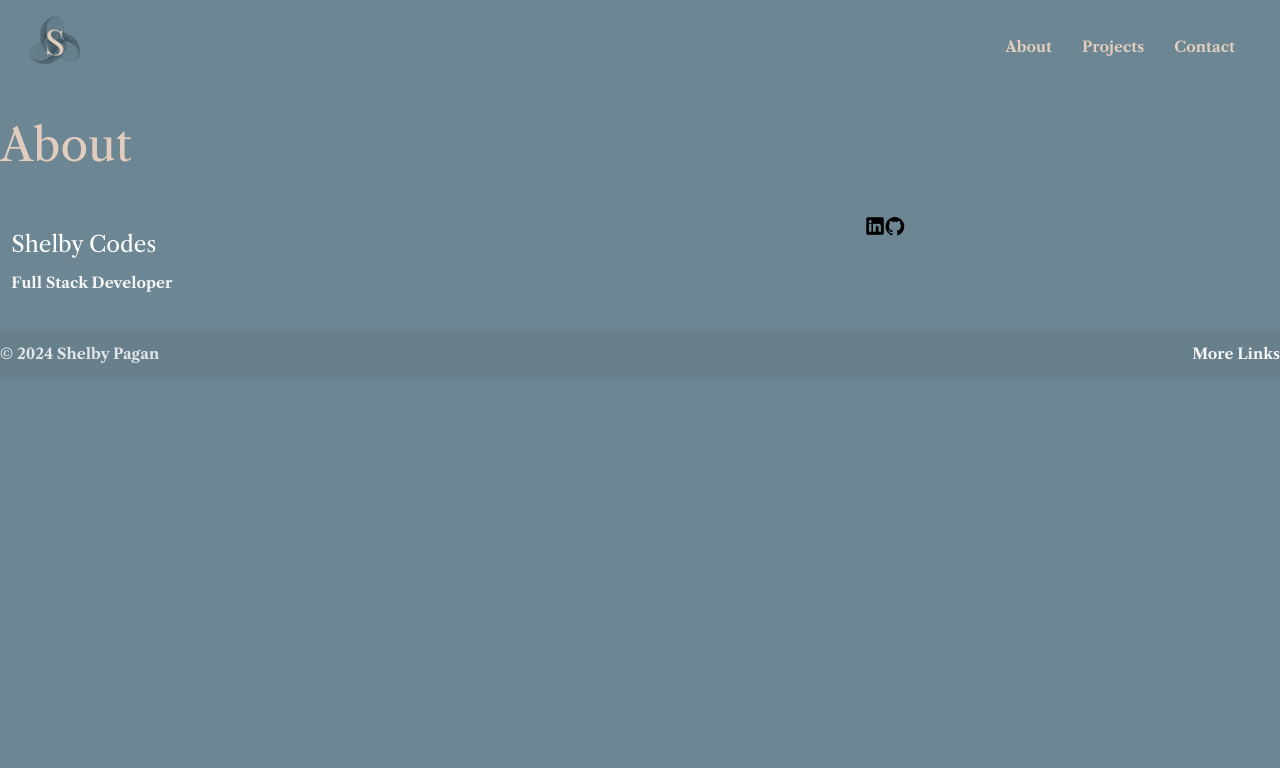
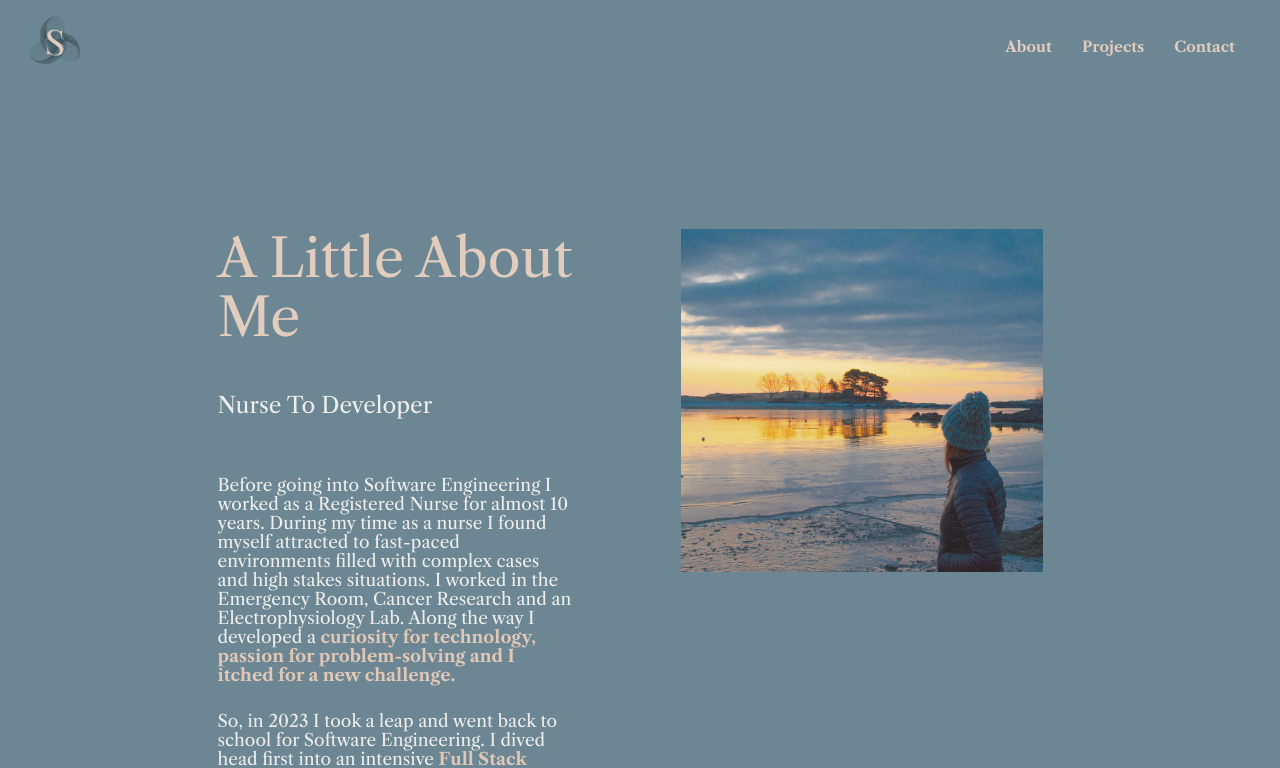
Before and after one commit to shelbyyy16/shelby-codes, a React (Vite) app: page /about in a window 1280 px wide. Shown: the top 768 px of the page. Built offline with nearby package versions, Linux system fonts and the light colour scheme; a web font is replaced by a local one.

Commit message:
about me page

```diff
--- a/src/components/Footer.jsx
+++ b/src/components/Footer.jsx
@@ -7,12 +7,13 @@ function Footer() {
       <div className="container">
         <div className="row">
           <div className="col l6 s12">
-            <h5 className="white-text">Shelby Codes</h5>
-            <p className="grey-text text-lighten-4">
-              Full Stack Developer
-            </p>
+            <h6 id="highlight">Shelby Codes</h6>
           </div>
-          <div className="col l4 offset-l2 s12">
+        </div>
+      </div>
+        <div className="container">
+          © 2024 Shelby Pagan
+          <div className="grey-text text-lighten-4 right" >
             <Link to="https://www.linkedin.com/in/shelbypagan/" target="_blank">
             <img src="public/images/linkedin.png" id ='icon' alt="LinkedIn Profile" width="20" height="20"></img>
             </Link>
@@ -21,15 +22,7 @@ function Footer() {
             </Link>
           </div>
         </div>
-      </div>
-      <div className="footer-copyright">
-        <div className="container">
-          © 2024 Shelby Pagan
-          <a className="grey-text text-lighten-4 right" href="#!">
-            More Links
-          </a>
-        </div>
-      </div>
+
     </footer>
   );
 }
--- a/src/index.css
+++ b/src/index.css
@@ -8,21 +8,21 @@ body {
   font-style: normal;
 }
 
-.container {
-  width: 100%;
-  margin-left: auto;
-  margin-right: auto;
+
+h1, h2 {
+  color: #E1CCBE;
+  margin:0rem;
   padding-left: 0.5rem;
-  padding-right: 0.5rem;
-}
-h1 {
-  color: #E1CCBE;
 
 }
 
-h5 {
+h5, h6 {
   color: #EEEDEB;
+  padding: 0.5rem;
 }
+
+
+
 .nav-wrapper{
   margin: 2rem;
   margin-top: 1rem;
@@ -41,55 +41,6 @@ h5 {
 
 #link {
   color:#E1CCBE;
-}
-
-/*LANDING PAGE */
-
-.container {
-  width: 100%;
-  max-width: 2000px;
-  margin: 0;
-  padding: 0;
-}
-
-#landing{
-  border: 2px solid red;
-  background-color: #6C8793;
-}
-
-#landing-quote{
-  border: 2px solid yellow;
-  background-color: #E1CCBE;
-  padding: 8%;
-  text-align: center;
-}
-
-#landing-portfolio {
-  border: 2px solid green;
-  background-color: #EEEDEB;
-  justify-content: space-around;
-  padding: 1rem;
-  padding-top: 8rem;
-}
-
-#landing-info {
-  padding: 16rem 8rem 16rem 16rem;
-}
-
-#landing-image {
-  width: 100%;
-  height: auto;
-  padding: 8rem 8rem 8rem 2rem;
-}
-
-
-#landing-portfolio-item {
-  height: 40rem;
-  width: auto;
-}
-
-#landing-portfolio-button {
-  padding: 6rem;
 }
 
 #primary-button {
@@ -129,6 +80,80 @@ border: 2px solid #E1CCBE;
   color: black;
   border: 2px solid black;
 }
+
+.container {
+  width: 100%;
+  max-width: 2000px;
+  margin: 0;
+  padding: 0;
+}
+
+#highlight {
+  color:#e1c7b6;
+  font-weight: 700;
+}
+
+/*LANDING PAGE */
+
+
+#landing{
+  border: 2px solid red;
+  background-color: #6C8793;
+}
+
+#landing-quote{
+  border: 2px solid yellow;
+  background-color: #E1CCBE;
+  padding: 8%;
+  text-align: center;
+}
+
+#landing-portfolio {
+  border: 2px solid green;
+  background-color: #EEEDEB;
+  justify-content: space-around;
+  padding: 1rem;
+  padding-top: 8rem;
+}
+
+#landing-info {
+  padding: 16rem 8rem 16rem 16rem;
+}
+
+#landing-image {
+  width: 50vw;
+  height: auto;
+  padding: 8rem 8rem 8rem 2rem;
+}
+
+
+#landing-portfolio-item {
+  height: 40rem;
+  width: auto;
+}
+
+#landing-portfolio-button {
+  padding: 6rem;
+}
+
+/* ABOUT PAGE */
+
+#about-info {
+  padding: 0rem 4rem 4rem 10rem;
+}
+
+#about {
+  padding: 4rem;
+  /* border: 2px solid purple; */
+  margin-top: 6rem;
+}
+
+#about-image {
+  width: 40vw;
+  height: auto;
+  padding: 0rem 8rem 8rem 2rem;
+}
+
 
 
 @media (prefers-color-scheme: light) {
--- a/src/pages/About.jsx
+++ b/src/pages/About.jsx
@@ -1,5 +1,28 @@
 function About() {
-    return <h1>About</h1>;
+    return (
+      <>
+        <div className="row container" id="about">
+        <div id="about-info" className="col s6">
+          <h2>A Little About Me</h2>
+          <br></br>
+          <h5>Nurse To Developer</h5>
+          <br></br>
+          <h6>
+          Before going into Software Engineering I worked as a Registered Nurse for almost 10 years. During my time as a nurse I found myself attracted to fast-paced environments filled with complex cases and high stakes situations. I worked in the Emergency Room, Cancer Research and an Electrophysiology Lab. Along the way I developed a <span id="highlight">curiosity for technology, passion for problem-solving and I itched for a new challenge.</span>
+          </h6>
+          <h6>
+          So, in 2023 I took a leap and went back to school for Software Engineering. I dived head first into an intensive <span id="highlight">Full Stack Software Engineering</span> immersive program: 420 hours of learning product development fundamentals, object-oriented programming, MVC frameworks, data modeling, and team collaboration strategies.
+          </h6>
+          <h6>
+          By the end of my program I had become proficient in the full life cycle of code, building robust back ends and user-friendly front ends. This combined with my previous experiences has created within me a keen eye for design and a commitment to delivering <span id="highlight">high-quality code.</span>
+          </h6>
+        </div>
+        <div className="col s6">
+          <img src="/images/about-image.png" alt="Image" id="about-image"></img>
+        </div>
+      </div>
+      </>
+    )
   }
 
   export default About;
```
